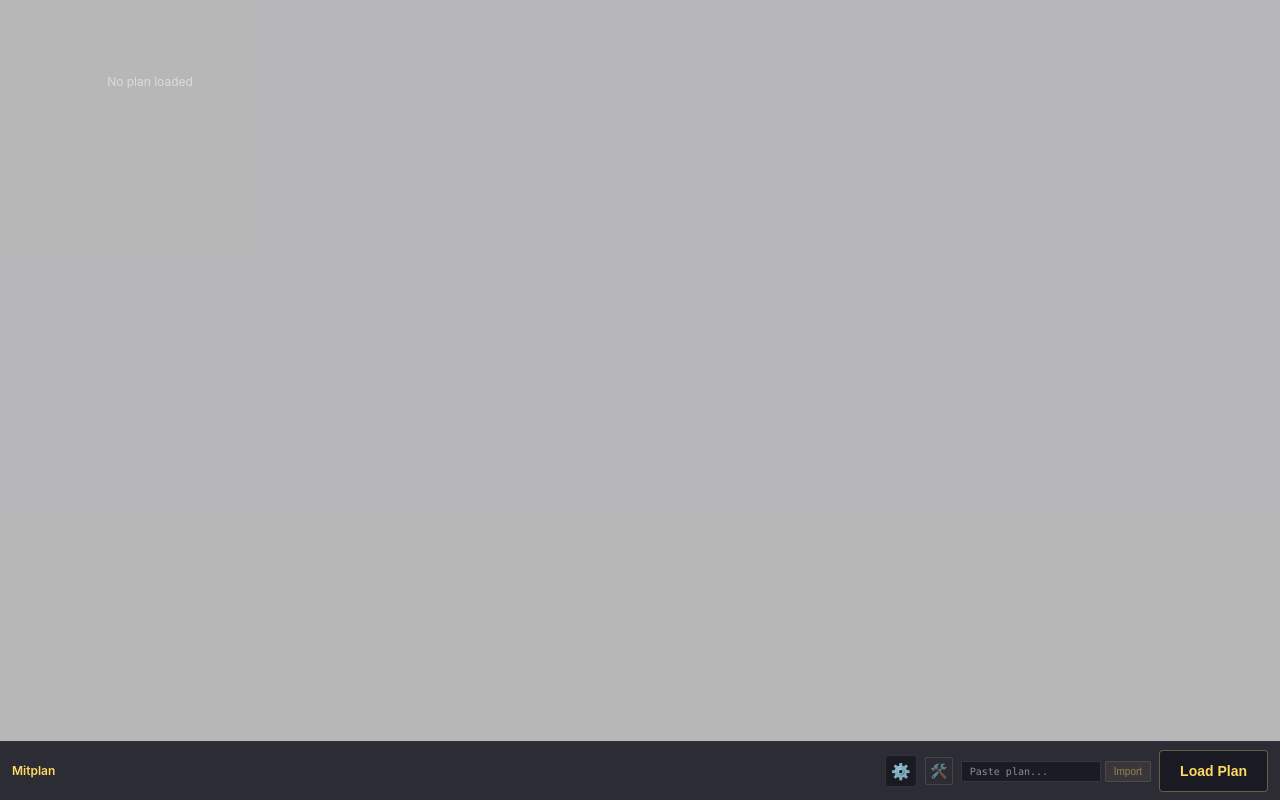
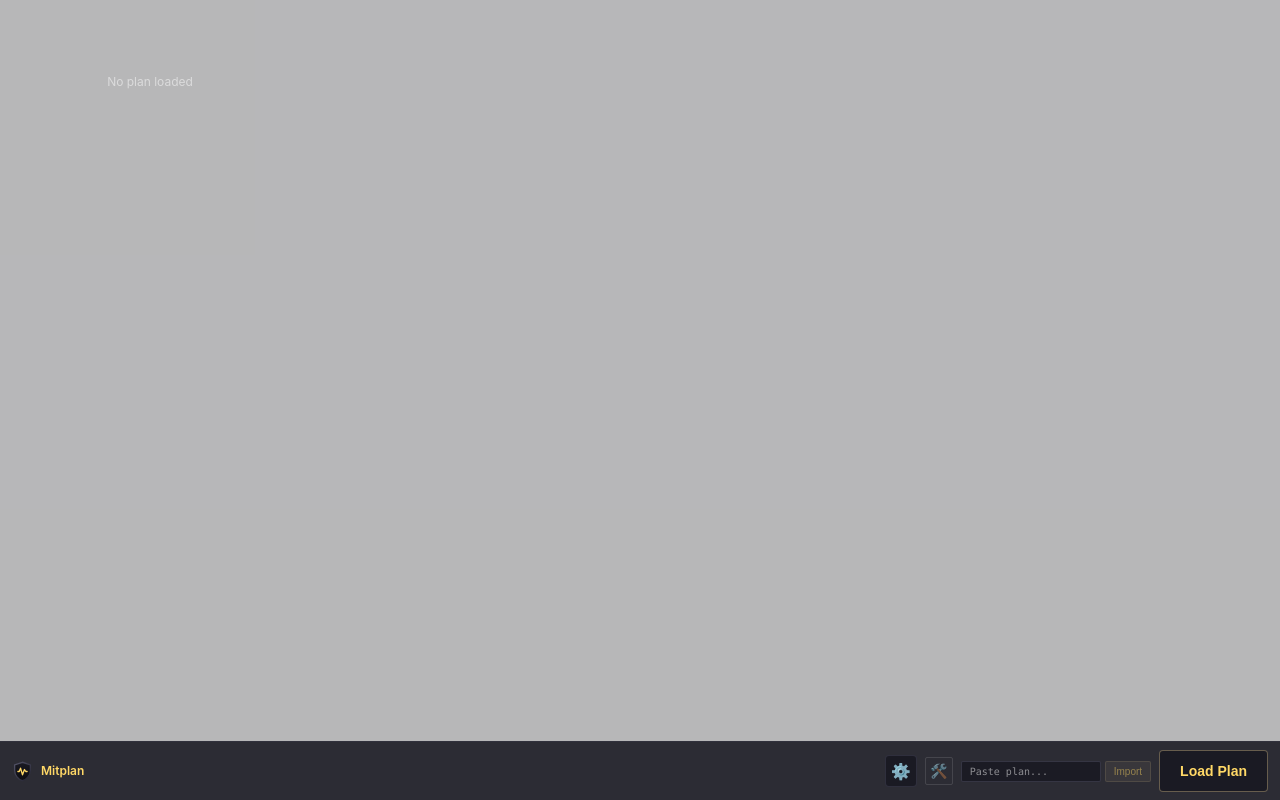
Before and after one commit to cjennison/mitplan, a React (Vite) app: page / in a window 1280 px wide. Built offline with nearby package versions, Linux system fonts and the light colour scheme.

Commit message:
added my logo

```diff
--- a/src/App.jsx
+++ b/src/App.jsx
@@ -3,6 +3,7 @@ import { SpeedInsights } from '@vercel/speed-insights/react';
 import PlanInput from './components/plan/PlanInput';
 import TimelineView from './components/timeline/TimelineView';
 import DraggableContainer from './components/common/DraggableContainer';
+import Logo from './components/common/Logo';
 import MitigationCallout from './components/callout/MitigationCallout';
 import DevConsole from './components/dev/DevConsole';
 import ConfigDialog from './components/config/ConfigDialog';
@@ -232,6 +233,7 @@ const App = () => {
       {!(isLocked && isUILocked) && (
         <div className={styles.controlBar}>
           <div className={styles.controlInfo}>
+            <Logo size={21} className={styles.logo} />
             <span className={styles.title}>Mitplan</span>
             {plan && <span className={styles.planStatus}>| {plan.fightName || 'Plan loaded'}</span>}
             {plan?.requiresRoles && !isRoleValidForJob(config.playerRole, playerJob) && (
--- /dev/null
+++ b/src/components/common/Logo.jsx
@@ -0,0 +1,61 @@
+/**
+ * Mitplan Logo - Shield with pulse/timeline line
+ * SVG logo for inline rendering (no network request)
+ */
+const Logo = ({ className, size = 32 }) => {
+  return (
+    <svg
+      width={size}
+      height={size}
+      viewBox="0 0 32 32"
+      fill="none"
+      xmlns="http://www.w3.org/2000/svg"
+      className={className}
+    >
+      {/* Shield Base */}
+      <path
+        d="M16 2L4 6V14C4 21.5 9.5 28.5 16 30C22.5 28.5 28 21.5 28 14V6L16 2Z"
+        fill="url(#shieldGradient)"
+        stroke="url(#borderGradient)"
+        strokeWidth="2"
+      />
+
+      {/* Pulse/Timeline Line - Gold */}
+      <path
+        d="M9 16H11L13 11L16 21L19 13L21 16H23"
+        stroke="#FFD866"
+        strokeWidth="2"
+        strokeLinecap="round"
+        strokeLinejoin="round"
+      />
+
+      {/* Definitions */}
+      <defs>
+        <linearGradient
+          id="shieldGradient"
+          x1="16"
+          y1="2"
+          x2="16"
+          y2="30"
+          gradientUnits="userSpaceOnUse"
+        >
+          <stop stopColor="#1A1A23" />
+          <stop offset="1" stopColor="#0D0D11" />
+        </linearGradient>
+        <linearGradient
+          id="borderGradient"
+          x1="4"
+          y1="6"
+          x2="28"
+          y2="30"
+          gradientUnits="userSpaceOnUse"
+        >
+          <stop stopColor="#505064" />
+          <stop offset="1" stopColor="#232330" />
+        </linearGradient>
+      </defs>
+    </svg>
+  );
+};
+
+export default Logo;
```
Also changed, not shown: public/mitplan-logo-large.png (added), public/mitplanlogo.png (added).
